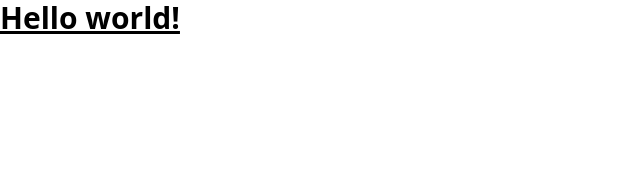
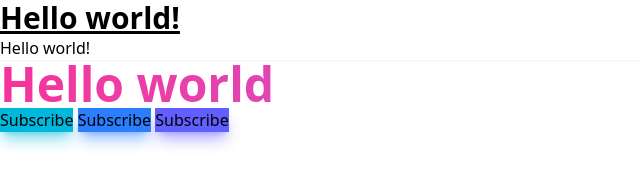
Before and after one commit to Deva2406/Responsive-image-, a plain HTML site: page index.html in a window 1280 px wide. Shown: the whole page, without its empty margins (0-640 px from the left). Drawn offline with nearby package versions, Linux system fonts and the light colour scheme.

Commit message:
<P> and <button> added

```diff
--- a/index.html
+++ b/index.html
@@ -10,5 +10,14 @@
     <h1 class="text-3xl font-bold underline">
       Hello world!
     </h1>
+    <h1 class="shadow-xs">
+      Hello world!
+    </h1>
+    <p class="bg-gradient-to-r from-pink-500 to-violet-500 bg-clip-text text-5xl font-extrabold text-transparent ...">
+        Hello world
+    </p>
+    <button class="bg-cyan-500 shadow-lg shadow-cyan-500/50 ...">Subscribe</button>
+    <button class="bg-blue-500 shadow-lg shadow-blue-500/50 ...">Subscribe</button>
+    <button class="bg-indigo-500 shadow-lg shadow-indigo-500/50 ...">Subscribe</button>
 </body>
 </html>
```
